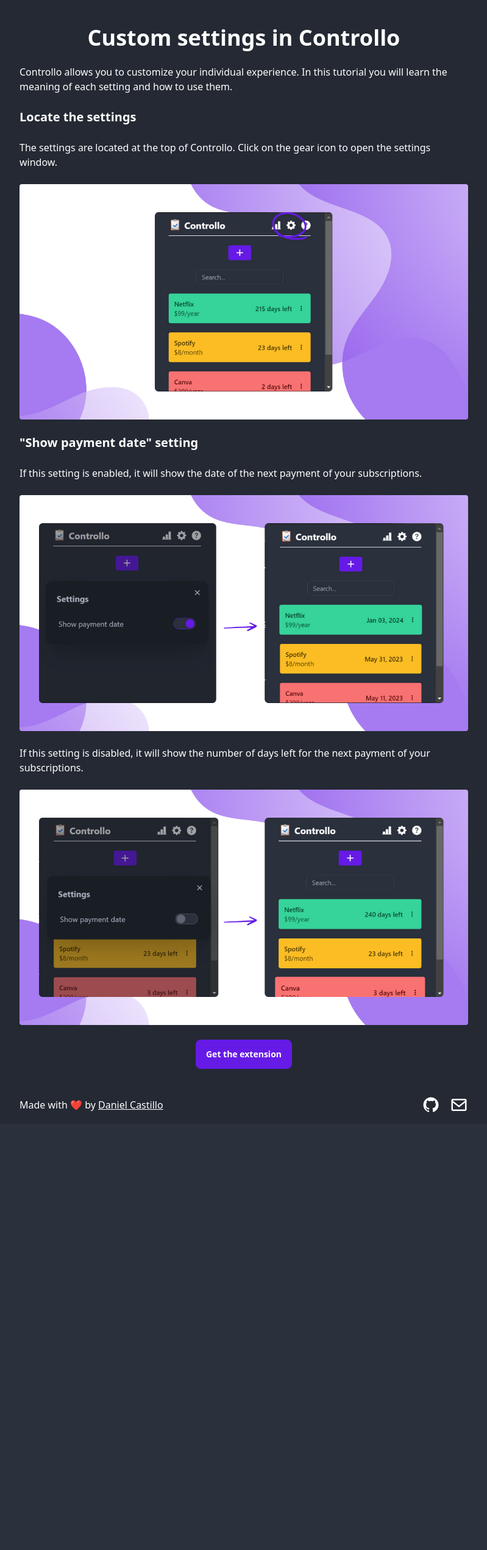
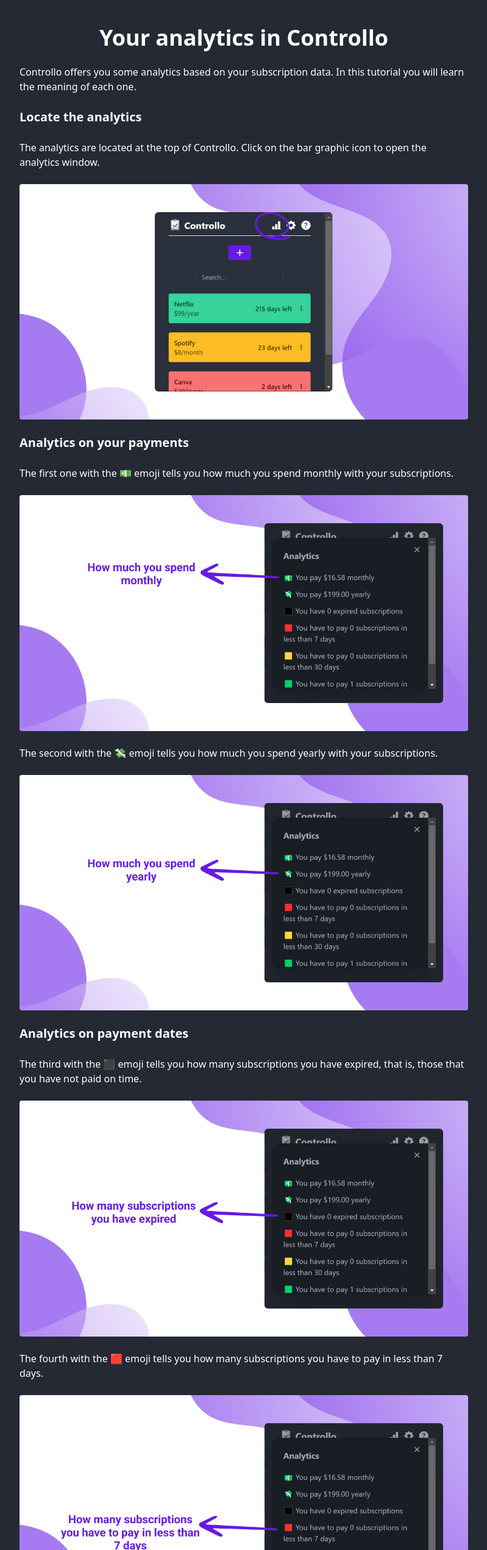
Before and after one commit to dlcastillop/controllo-website, an Astro site: page /learn/your-analytics in a window 1280 px wide. Shown: the part 58-2600 px from the top of the page at 61% size, without its empty margins (240-1039 px from the left). Before the commit the page ends 1901 px from the top, so only its background shows below. Built offline with nearby package versions, Linux system fonts and the light colour scheme; Astro itself is replaced by a stand-in of ours.

Commit message:
build: tutorial for the analytics

```diff
--- a/src/pages/learn/your-analytics.astro
+++ b/src/pages/learn/your-analytics.astro
@@ -4,39 +4,78 @@ import CtaBtn from "../../components/CtaBtn.astro";
 ---
 
 <BaseLayout
-  title="Custom settings in Controllo"
-  description="Learn how to customize the settings in Controllo"
-  url="https://controllo.dlcastillop.com/learn/custom-settings"
+  title="Your analytics in Controllo"
+  description="Learn what each analytic in Controllo means"
+  url="https://controllo.dlcastillop.com/learn/your-analytics"
 >
   <div class="text-base text-left flex flex-col gap-6">
-    <h1 class="text-4xl font-bold text-center">Custom settings in Controllo</h1>
+    <h1 class="text-4xl font-bold text-center">Your analytics in Controllo</h1>
     <p>
-      Controllo allows you to customize your individual experience. In this
-      tutorial you will learn the meaning of each setting and how to use them.
+      Controllo offers you some analytics based on your subscription data. In
+      this tutorial you will learn the meaning of each one.
     </p>
-    <h2 class="text-xl font-semibold">Locate the settings</h2>
+    <h2 class="text-xl font-semibold">Locate the analytics</h2>
     <p>
-      The settings are located at the top of Controllo. Click on the gear icon
-      to open the settings window.
+      The analytics are located at the top of Controllo. Click on the bar
+      graphic icon to open the analytics window.
     </p>
-    <img src="./tutorial_4.1.jpg" alt="Settings icon" class="rounded" />
-    <h2 class="text-xl font-semibold">"Show payment date" setting</h2>
+    <img src="./tutorial_5.1.jpg" alt="Analytics icon" class="rounded" />
+    <h2 class="text-xl font-semibold">Analytics on your payments</h2>
     <p>
-      If this setting is enabled, it will show the date of the next payment of
+      The first one with the 💵 emoji tells you how much you spend monthly with
       your subscriptions.
     </p>
     <img
-      src="./tutorial_4.2.jpg"
-      alt="Show payment date setting on"
+      src="./tutorial_5.2.jpg"
+      alt="How much you spend monthly"
       class="rounded"
     />
     <p>
-      If this setting is disabled, it will show the number of days left for the
-      next payment of your subscriptions.
+      The second with the 💸 emoji tells you how much you spend yearly with your
+      subscriptions.
     </p>
     <img
-      src="./tutorial_4.3.jpg"
-      alt="Show payment date setting off"
+      src="./tutorial_5.3.jpg"
+      alt="How much you spend yearly"
+      class="rounded"
+    />
+    <h2 class="text-xl font-semibold">Analytics on payment dates</h2>
+    <p>
+      The third with the ⬛ emoji tells you how many subscriptions you have
+      expired, that is, those that you have not paid on time.
+    </p>
+    <img
+      src="./tutorial_5.4.jpg"
+      alt="How many subscriptions you have expired"
+      class="rounded"
+    />
+    <p>
+      The fourth with the 🟥 emoji tells you how many subscriptions you have to
+      pay in less than 7 days.
+    </p>
+    <img
+      src="./tutorial_5.5.jpg"
+      alt="How many subscriptions you have to pay in less than 7 days"
+      class="rounded"
+    />
+
+    <p>
+      The fifth with the 🟨 emoji tells you how many subscriptions you have to
+      pay in less than 30 days.
+    </p>
+    <img
+      src="./tutorial_5.6.jpg"
+      alt="How many subscriptions you have to pay in less than 30 days"
+      class="rounded"
+    />
+
+    <p>
+      The sixth with the 🟩 emoji tells you how many subscriptions you have to
+      pay in more than 30 days.
+    </p>
+    <img
+      src="./tutorial_5.7.jpg"
+      alt="How many subscriptions you have to pay in more than 30 days"
       class="rounded"
     />
     <div class="self-center"><CtaBtn /></div>
```
Also changed, not shown: public/learn/tutorial_5.1.jpg (added), public/learn/tutorial_5.2.jpg (added), public/learn/tutorial_5.3.jpg (added), public/learn/tutorial_5.4.jpg (added), public/learn/tutorial_5.5.jpg (added), public/learn/tutorial_5.6.jpg (added), public/learn/tutorial_5.7.jpg (added).
